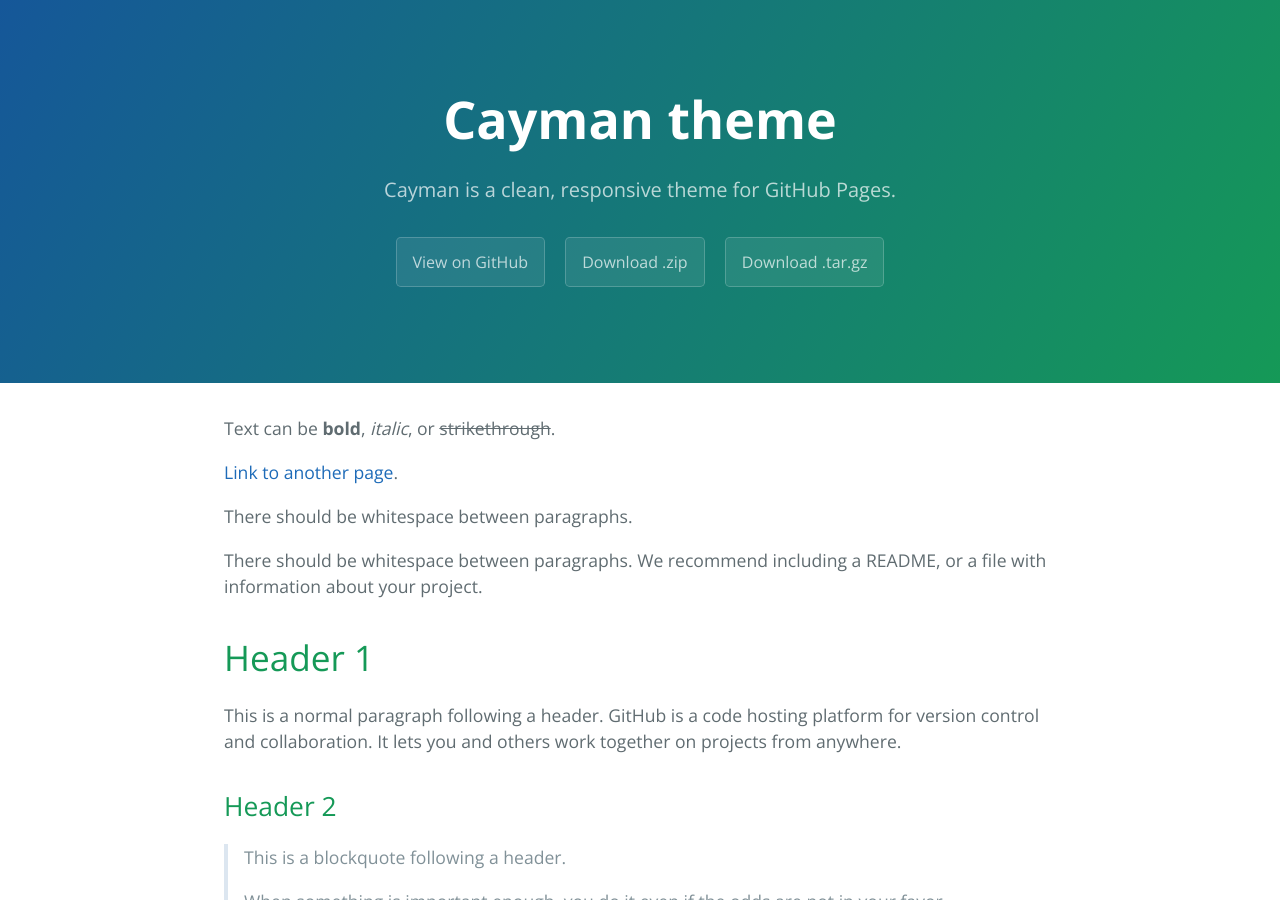
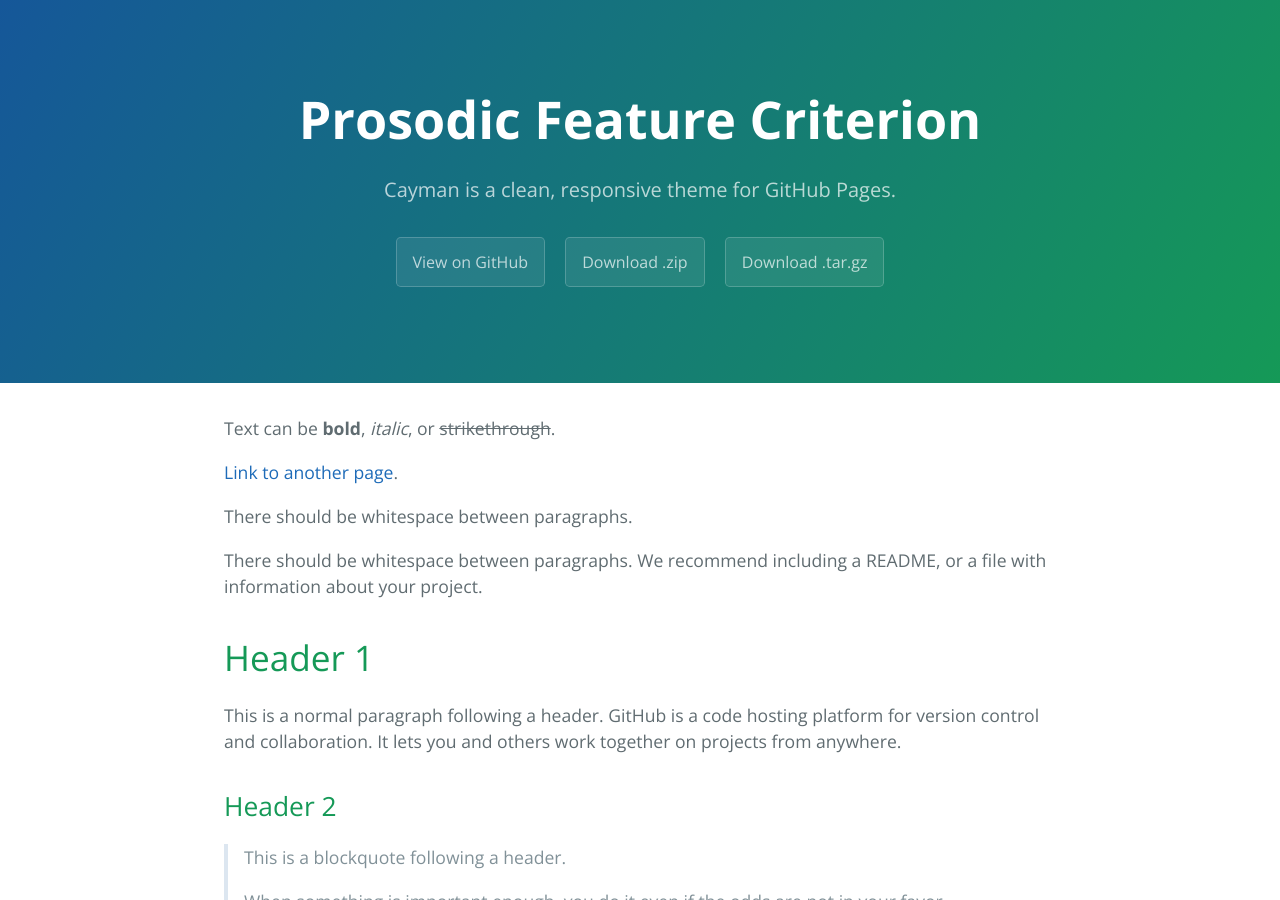
Before and after one commit to benf22/PFC.github.io, a Jekyll site: the page built from index.md, in a window 1280 px wide and 900 px high. Built offline with Jekyll 4.4.1, drawn with Linux system fonts in a browser that asks for light colours.

Commit message:
Update _config.yml

```diff
--- a/_config.yml
+++ b/_config.yml
@@ -1,4 +1,4 @@
-title: Cayman theme
+title: Prosodic Feature Criterion
 description: Cayman is a clean, responsive theme for GitHub Pages.
 show_downloads: true
 google_analytics:
```
